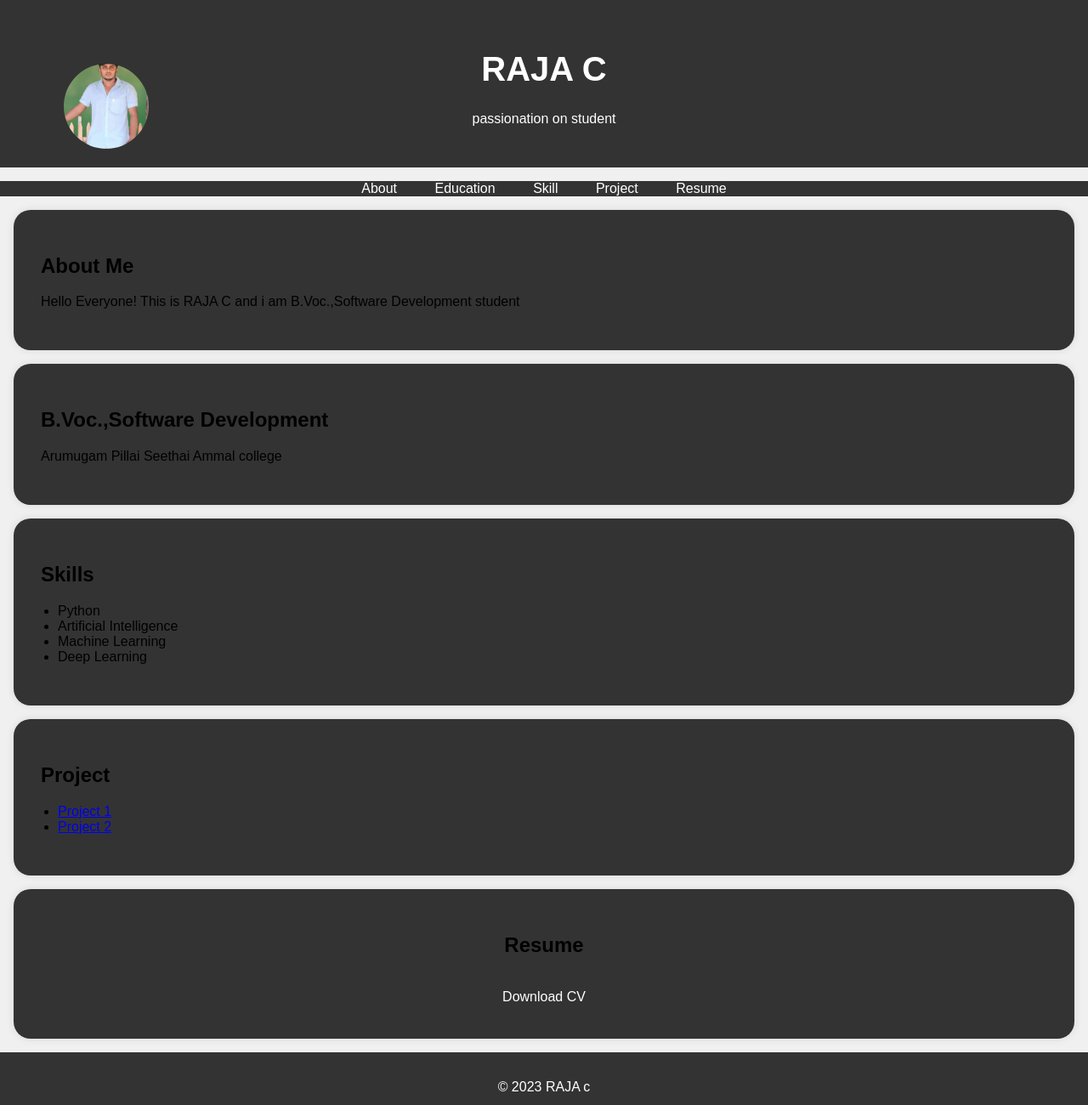
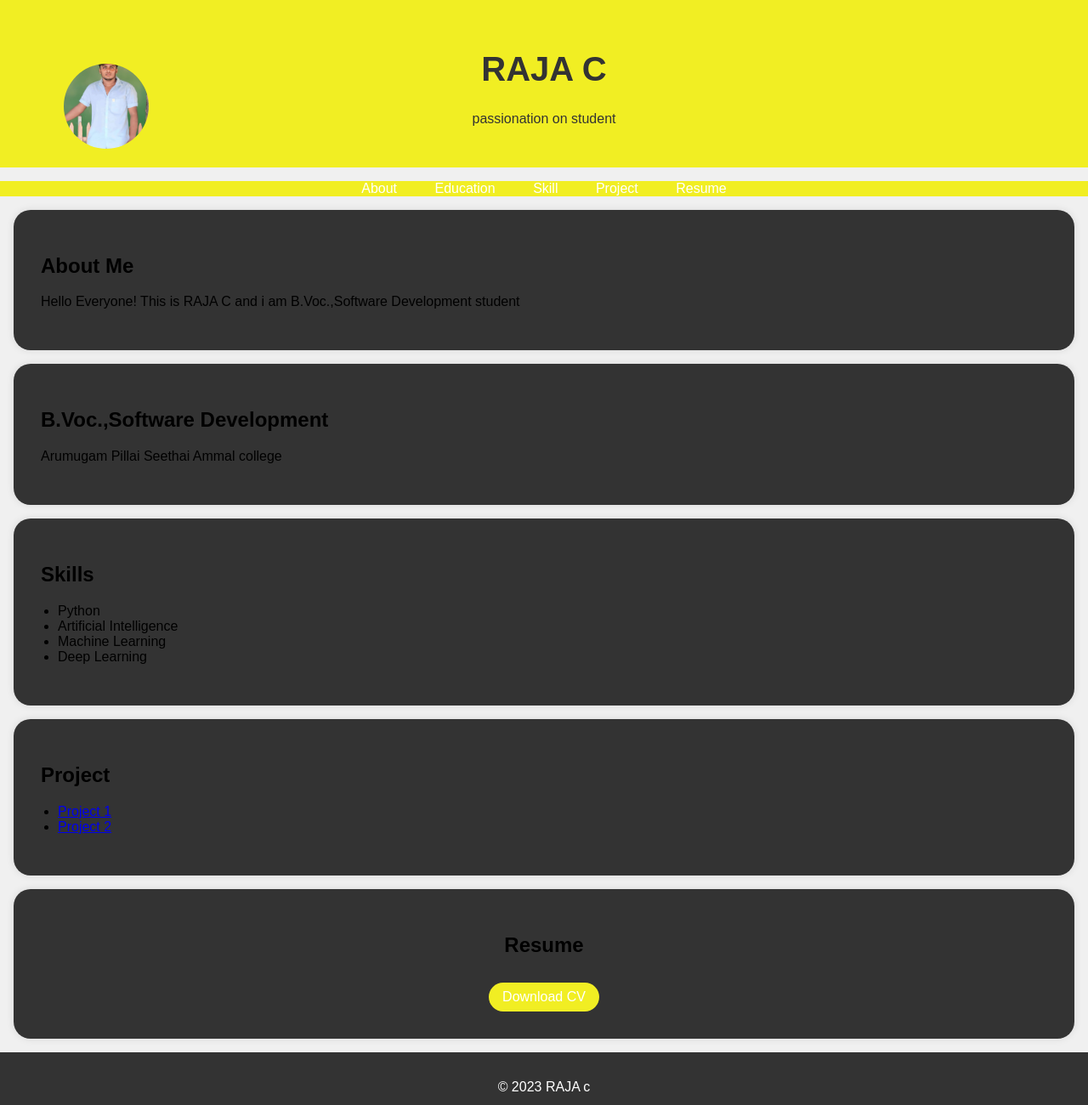
Before and after one commit to Rajachidambaram/Digital-portfolio, a plain HTML site: page index.html in a window 1280 px wide. Shown: the whole page at 85% size. Drawn offline with Linux system fonts and the light colour scheme.

Commit message:
Update index.html

```diff
--- a/index.html
+++ b/index.html
@@ -9,8 +9,8 @@
             background-color: #f0f0f0;
         }
         header {
-            background-color: #333;
-            color: #fff;
+            background-color: #f1ee23;
+            color: #333;
             text-align: center;
             padding: 2rem 0;
             position: relative;
@@ -34,7 +34,7 @@
 
         nav{
 
-            background-color: #333;
+            background-color: #f1ee23;
             color: #fff;
             text-align: center;
 
@@ -63,7 +63,7 @@
             box-shadow: 0 0 10px rgba(0,0,0,0.1);
         }
         .download-button{
-            background-color: #333;
+            background-color: #f1ee23;
             color: #fff;
             padding: 0.5rem 1rem;
             text-decoration: none;
```
